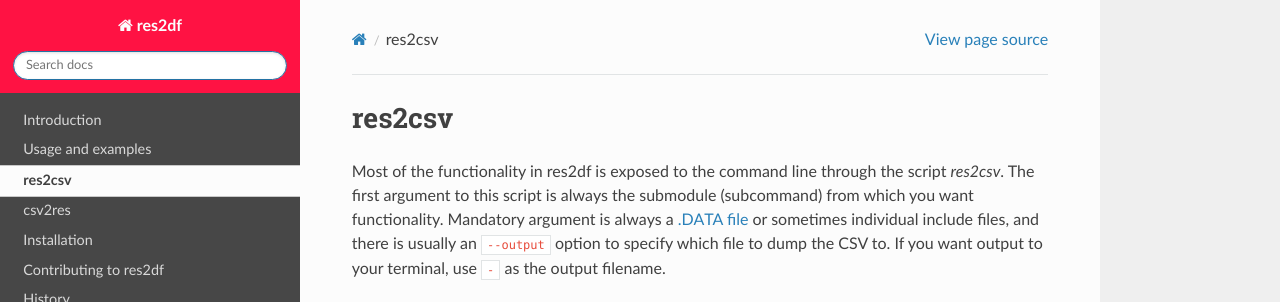
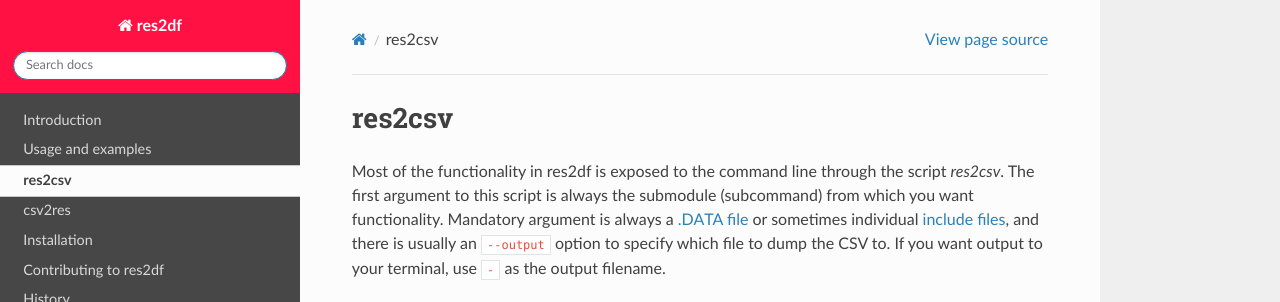
Before and after one commit to equinor/res2df, a Sphinx documentation site: the page built from docs/res2csv.rst, in a window 1280 px wide, cut to the strip 0-302 px from the top of the page. Built offline with Sphinx 7.4.7 and the Read the Docs theme 2.0.0, drawn with Linux system fonts in a browser that asks for light colours; pages that are not in the unit, such as notebooks, are missing from menus; the version number could not be read and is left out; some of the changed lines change nothing that is shown.

Commit message:
Add links to res2csv.rst

```diff
--- a/docs/res2csv.rst
+++ b/docs/res2csv.rst
@@ -4,9 +4,10 @@ res2csv
 Most of the functionality in res2df is exposed to the command line through
 the script *res2csv*. The first argument to this script is always
 the submodule (subcommand) from which you want functionality. Mandatory argument is
-always a :term:`.DATA file` or sometimes individual include files, and
-there is usually an ``--output`` option to specify which file to dump
-the CSV to. If you want output to your terminal, use ``-`` as the output filename.
+always a :term:`.DATA file` or sometimes individual
+:term:`include files <include file>`, and there is usually an ``--output``
+option to specify which file to dump the CSV to.
+If you want output to your terminal, use ``-`` as the output filename.
 
 .. argparse::
    :ref: res2df.res2csv.get_parser
```
